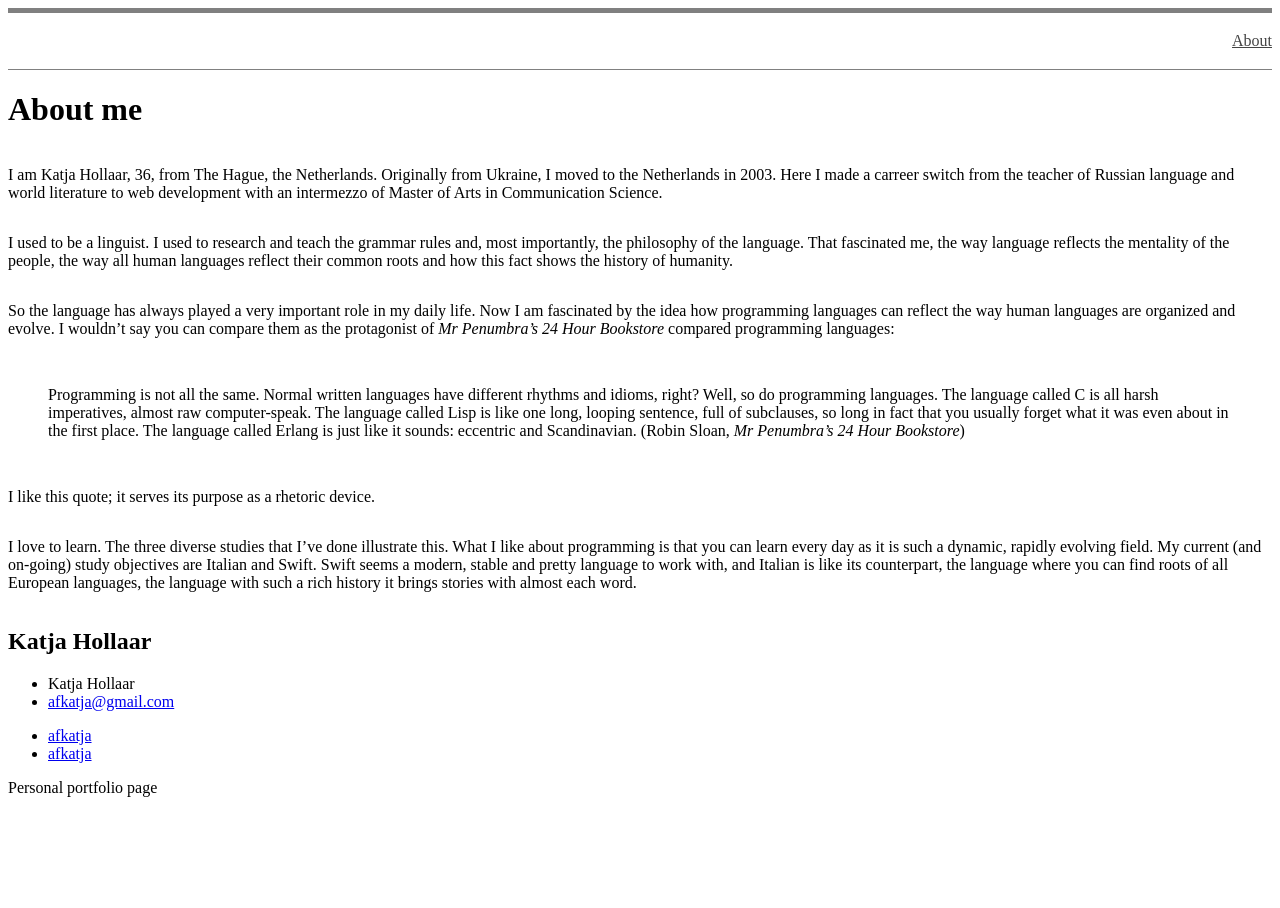
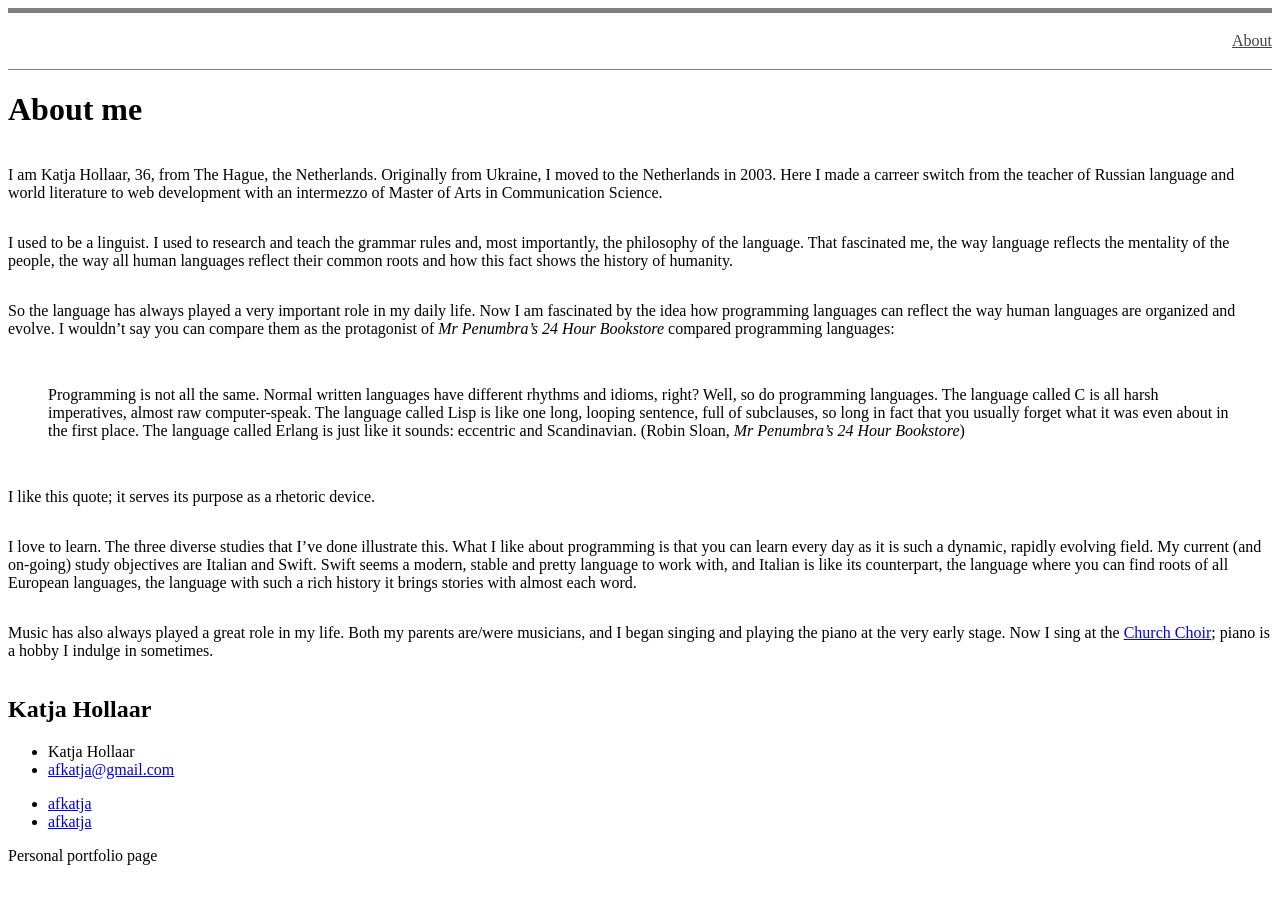
Before and after one commit to afkatja/afkatja.github.io, a Jekyll site: the page built from _pages/about.md, in a window 1280 px wide. Built offline with Jekyll 4.4.1, drawn with Linux system fonts in a browser that asks for light colours.

Commit message:
Update about.md

```diff
--- a/_pages/about.md
+++ b/_pages/about.md
@@ -17,3 +17,5 @@ I used to be a linguist. I used to research and teach the grammar rules and, mos
 I like this quote; it serves its purpose as a rhetoric device.
 
 I love to learn. The three diverse studies that I've done illustrate this. What I like about programming is that you can learn every day as it is such a dynamic, rapidly evolving field. My current (and on-going) study objectives are Italian and Swift. Swift seems a modern, stable and pretty language to work with, and Italian is like its counterpart, the language where you can find roots of all European languages, the language with such a rich history it brings stories with almost each word.
+
+Music has also always played a great role in my life. Both my parents are/were musicians, and I began singing and playing the piano at the very early stage. Now I sing at the [Church Choir](http://koorconnection.nl); piano is a hobby I indulge in sometimes.
```
